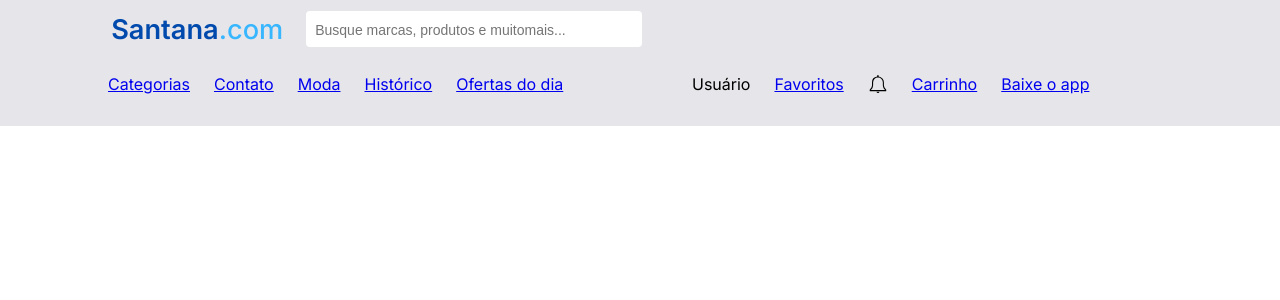
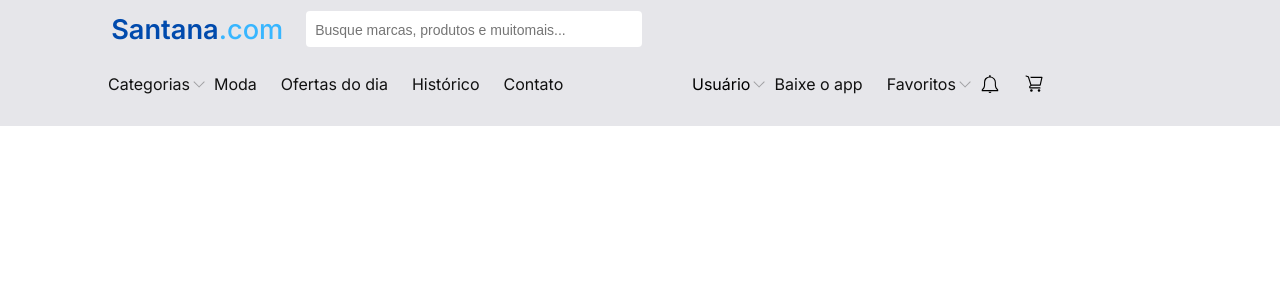
Before and after one commit to iSantanaaH/santana.com, a Next.js app in the folder front-end_next/: page / in a window 1280 px wide. Shown: the top 300 px of the page. Built offline with nearby package versions, Linux system fonts and the light colour scheme.

Commit message:
use class LinkDefault in links

```diff
--- a/front-end_next/app/components/mainNavBar/index.tsx
+++ b/front-end_next/app/components/mainNavBar/index.tsx
@@ -27,46 +27,57 @@ export default function MainNavBar() {
           </div>
           <div className={styles.ContainerLinks}>
             {/* Aqui vai ser a API de CEP pra mostrar o CEP atual da pessoa */}
-            <Link className={styles.LinksInfo} href={"/"}>
+            <Link className={`${"LinkDefault"} ${styles.Category}`} href={"/"}>
               <span>Categorias</span>
             </Link>
-            <Link className={styles.LinksInfo} href={"/"}>
+            <Link className={"LinkDefault"} href={"/"}>
+              <span>Moda</span>
+            </Link>
+
+            <Link className={"LinkDefault"} href={"/"}>
+              <span>Ofertas do dia</span>
+            </Link>
+            <Link className={"LinkDefault"} href={"/"}>
+              <span>Histórico</span>
+            </Link>
+            <Link className={"LinkDefault"} href={"/"}>
               <span>Contato</span>
             </Link>
-            <Link className={styles.LinksInfo} href={"/"}>
-              <span>Moda</span>
-            </Link>
-            <Link className={styles.LinksInfo} href={"/"}>
-              <span>Histórico</span>
-            </Link>
-            <Link className={styles.LinksInfo} href={"/"}>
-              <span>Ofertas do dia</span>
-            </Link>
-            <Link className={styles.LinksInfo} href={"/"}>
+            <Link className={"LinkDefault"} href={"/"}>
               <span></span>
             </Link>
           </div>
 
           <div className={styles.ContentUser}>
             <div>
-              <span>Usuário</span>
+              <span className={styles.UserInfo}>Usuário</span>
+            </div>
+            <div>
+              <Link className={"LinkDefault"} href={"/"}>
+                <span>Baixe o app</span>
+              </Link>
+            </div>
+            <div>
+              <Link className={"LinkDefault"} href={"/"}>
+                <span className={styles.Favorites}>Favoritos</span>
+              </Link>
+            </div>
+            <div>
+              <Image
+                src={"/Images/sino.svg"}
+                width={20}
+                height={20}
+                alt="Alertas"
+              />
             </div>
             <div>
               <Link href={"/"}>
-                <span>Favoritos</span>
-              </Link>
-            </div>
-            <div>
-              <Image src={"/Images/sino.svg"} width={20} height={20} alt="Alerts" />
-            </div>
-            <div>
-              <Link href={"/"}>
-                <span>Carrinho</span>
-              </Link>
-            </div>
-            <div>
-              <Link href={"/"}>
-                <span>Baixe o app</span>
+                <Image
+                  src={"/Images/carringo.svg"}
+                  width={20}
+                  height={20}
+                  alt="Carrinho"
+                />
               </Link>
             </div>
           </div>
```
